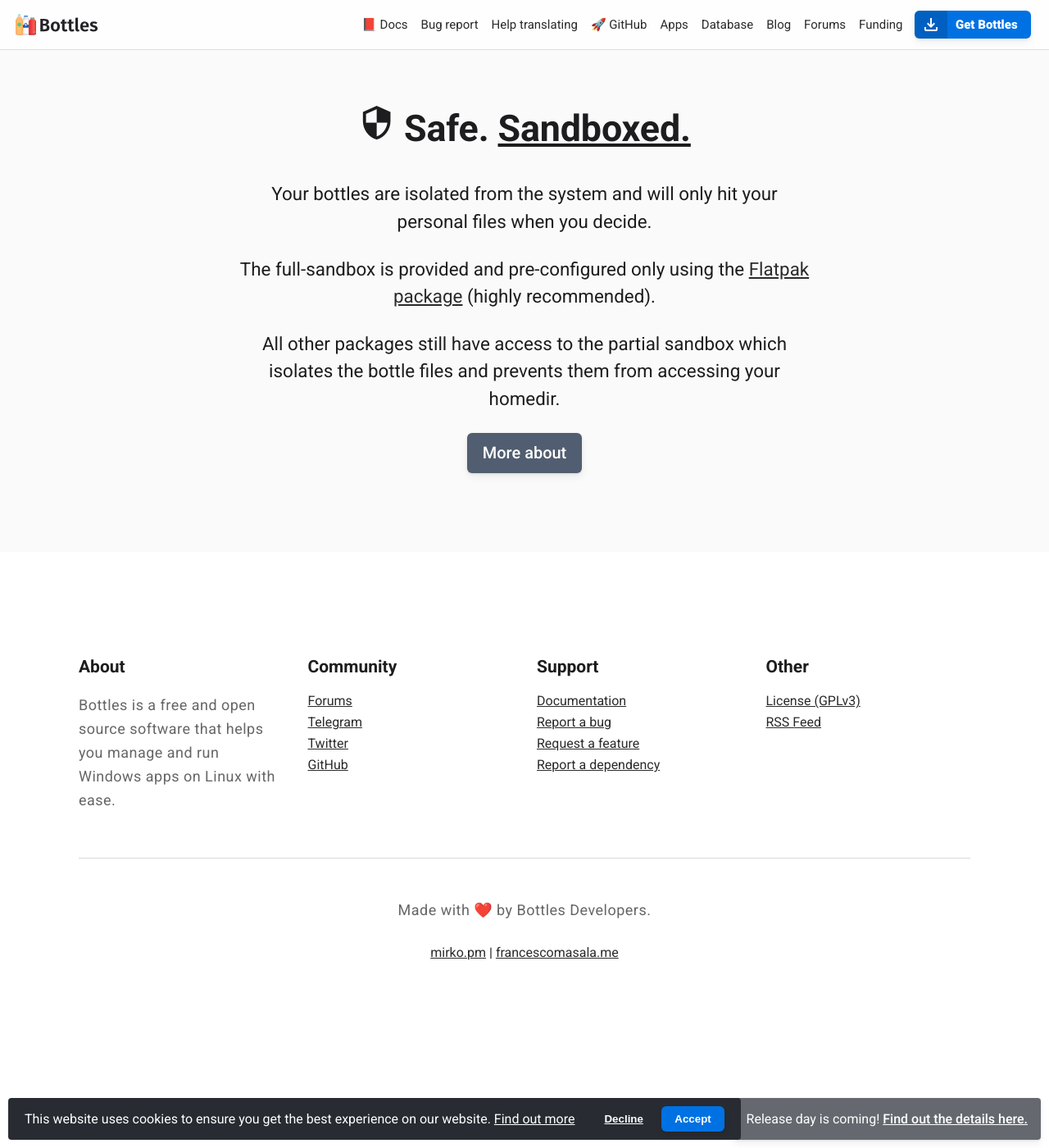
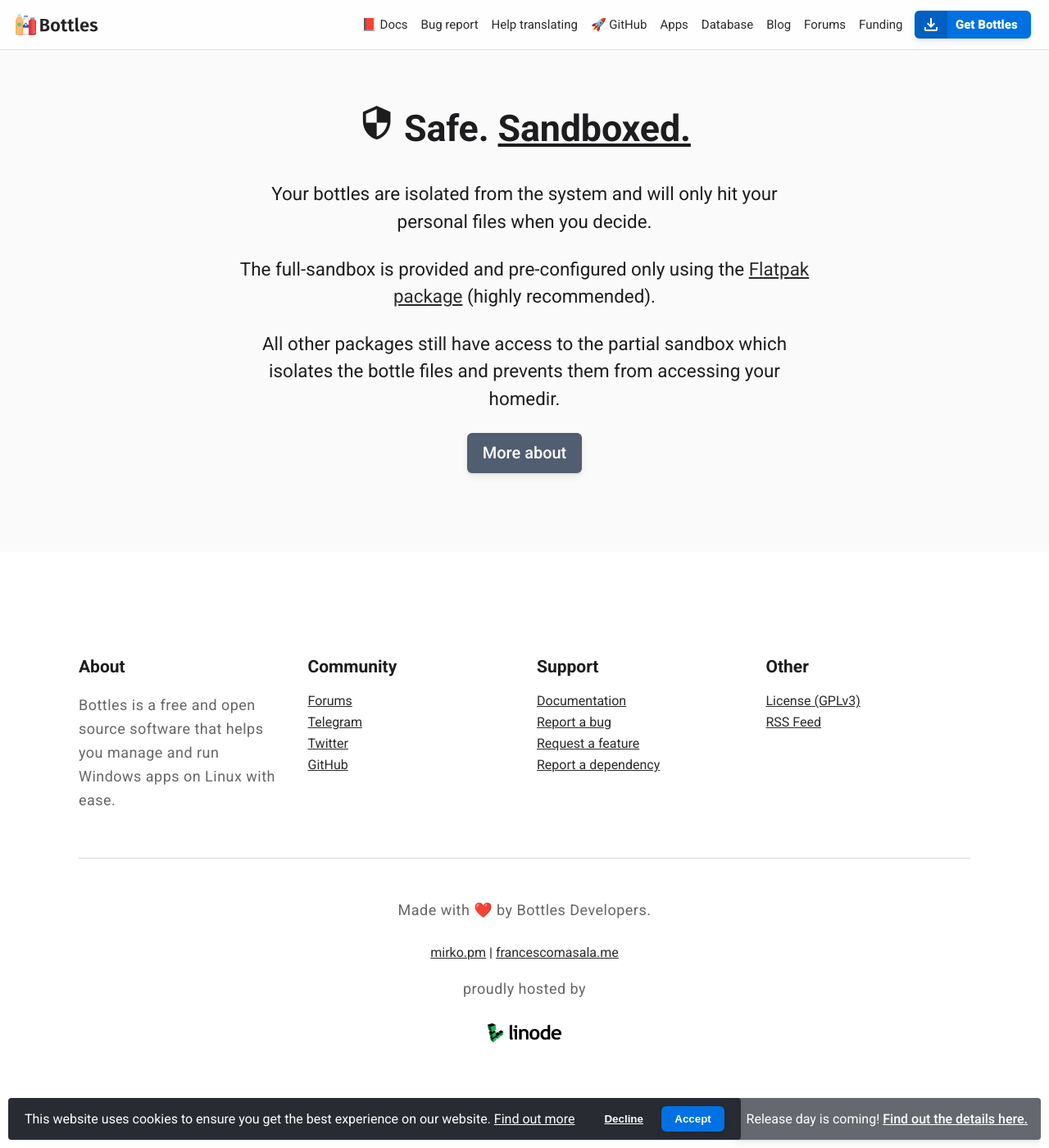
Before and after one commit to bottlesdevs/website, a Jekyll site: the page built from index.html, in a window 1280 px wide and 1400 px high, scrolled down 5850 px. Shown: the whole window at 82% size. Built offline with Jekyll 4.4.1, drawn with Linux system fonts in a browser that asks for light colours; nearby versions of some CDN libraries; comment, search, counter and statistics services are not loaded.

Commit message:
update footer

```diff
--- a/_includes/footer.html
+++ b/_includes/footer.html
@@ -36,7 +36,9 @@
 
    <section>
     <p>Made with ❤️ by Bottles Developers.</p>
-      <span><a href="https://mirko.pm" title="Mirko Brombin">mirko.pm</a> | <a href="https://francescomasala.me" title="Francesco Masala">francescomasala.me</a></span>
+    <span><a href="https://mirko.pm" title="Mirko Brombin">mirko.pm</a> | <a href="https://francescomasala.me" title="Francesco Masala">francescomasala.me</a></span>
+    <p>proudly hosted by</p>
+    <a href="https://www.linode.com/" target="_blank" class="linode-brand"></a>
    </section>
   </div>
 </footer>
--- a/assets/css/style.css
+++ b/assets/css/style.css
@@ -1419,6 +1419,16 @@
     background-repeat: no-repeat;
 }
 
+a.linode-brand {
+    display: block;
+    margin: 0 auto;
+    width: 90px;
+    height: 24px;
+    background-image: url(/uploads/linode-brand.png);
+    background-repeat: no-repeat;
+    background-size: 90px;
+}
+
 @media screen and (max-width: 745px) {
     footer .grid {
         display: flex;
@@ -1616,6 +1626,10 @@
         background-image: url(/uploads/logo-dark.svg);
     }
 
+    a.linode-brand {
+        background-image: url(/uploads/linode-brand-dark.png);
+    }
+
     p>code {
         background-color: #5a5a5a;
     }
```
Also changed, not shown: uploads/linode-brand-dark.png (added), uploads/linode-brand.png (added).
